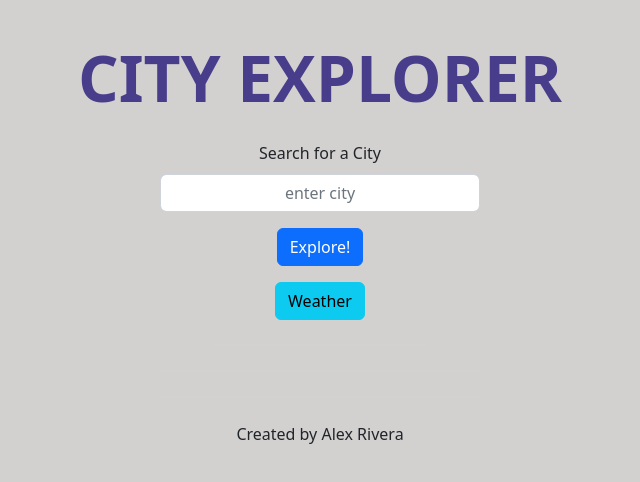
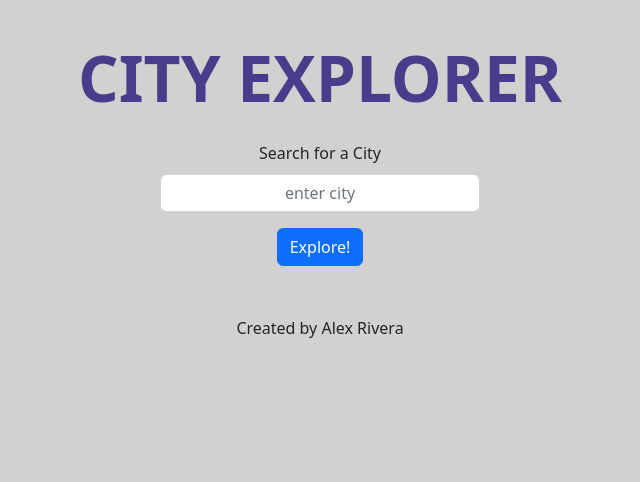
Before and after one commit to alexriverau/city-explorer-frontend, a React (Create React App) app: page / in a window 1280 px wide. Shown: the top 482 px of the page, without its empty margins (320-960 px from the left). Built offline with nearby package versions, Linux system fonts and the light colour scheme.

Commit message:
refactored

```diff
--- a/src/Main.js
+++ b/src/Main.js
@@ -15,6 +15,7 @@ class Main extends React.Component {
       weather: [],
       movies: [],
       error: '',
+      hasLocation: false,
     };
   }
 
@@ -24,7 +25,7 @@ class Main extends React.Component {
       console.log('URL: ', url);
       const response = await axios.get(url);
       console.log('Response Display Name: ', response.data[0]);
-      this.setState({ location: response.data[0] });
+      this.setState({ location: response.data[0], hasLocation: true });
       this.getMovies();
     } catch (error) {
       if (error.response) {
@@ -71,7 +72,9 @@ class Main extends React.Component {
           searchLocation={this.searchLocation}
         />
         <Map lat={this.state.location.lat} lon={this.state.location.lon} />
-        <Weather weather={this.state.weather} search={this.state.search} />
+
+        {this.state.hasLocation && <Weather weather={this.state.weather} lat={this.state.location.lat} lon={this.state.location.lon} />}
+
         <Movies movies={this.state.movies} />
         <Error error={this.state.error} />
       </>
--- a/src/Weather.js
+++ b/src/Weather.js
@@ -14,9 +14,9 @@ class Weather extends React.Component {
     };
   }
 
-  getWeather = async () => {
+  getWeather = async (lat, lon) => {
     try {
-      const url = `${process.env.REACT_APP_SERVER}/weather?searchQuery=${this.props.search}`;
+      const url = `${process.env.REACT_APP_SERVER}/weather?lat=${this.props.lat}&lon=${this.props.lon}`;
       const response = await axios.get(url);
       console.log(response);
       this.setState({ weather: response.data });
```
